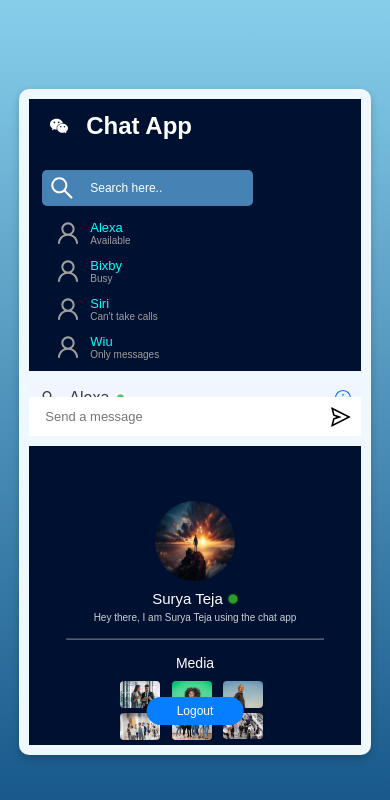
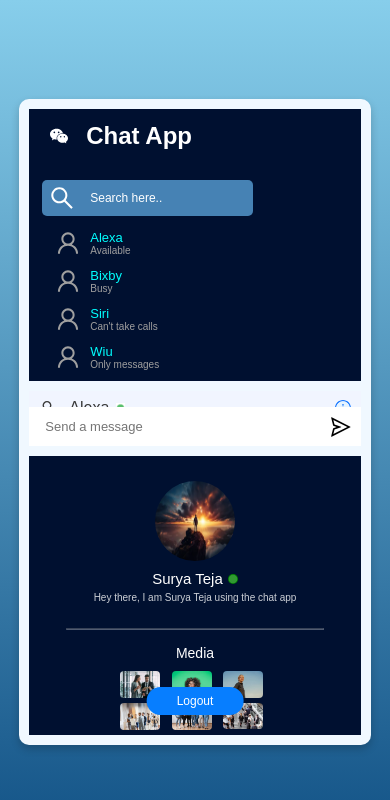
Before and after one commit to SuryatejaPonnaplli/Chat-bot, a React (Create React App) app: page /chat in a window 390 px wide. Shown: the top 800 px of the page. Built offline with nearby package versions, Linux system fonts and the light colour scheme.

Commit message:
edited css part and finished chat bot without redux and redux saga

```diff
--- a/src/App.tsx
+++ b/src/App.tsx
@@ -8,7 +8,7 @@ const App = () => {
       <BrowserRouter>
         <Routes>
           {/* <Route path="/" element={<Login />} /> */}
-          <Route path="/" element={<LoginForm />}></Route>
+          <Route path="/" element={<LoginForm />} />
           <Route path="/chat" element={<Chat />} />
         </Routes>
       </BrowserRouter>
--- a/src/index.tsx
+++ b/src/index.tsx
@@ -4,18 +4,14 @@ import App from "./App";
 import "./index.css";
 import reportWebVitals from "./reportWebVitals";
 
-const rootElement = document.getElementById("root");
-
-if (rootElement) {
-  const root = ReactDOM.createRoot(rootElement);
-  root.render(
-    <React.StrictMode>
-      <App />
-    </React.StrictMode>
-  );
-} else {
-  console.error('Root element with id "root" not found');
-}
+const root = ReactDOM.createRoot(
+  document.getElementById("root") as HTMLElement
+);
+root.render(
+  <React.StrictMode>
+    <App />
+  </React.StrictMode>
+);
 
 // If you want to start measuring performance in your app, pass a function
 // to log results (for example: reportWebVitals(console.log))
--- a/src/styles/Chat.css
+++ b/src/styles/Chat.css
@@ -18,11 +18,12 @@
   padding: 15px;
   border-radius: 10px;
   box-shadow: 0 4px 8px rgba(0, 0, 0, 0.2);
+  overflow: auto;
 }
 
 @media (max-width: 768px) {
   .chat-container {
-    grid-template-columns: 1fr 3fr;
+    grid-template-columns: 1fr 2fr 1fr;
   }
 }
 
--- a/src/styles/Login.css
+++ b/src/styles/Login.css
@@ -1,6 +1,6 @@
 .login {
   min-height: 100vh;
-  background: url(/src/assets/background.webp) no-repeat center center/cover;
+  background: url(/src/assets/background.webp) no-repeat center top/cover;
   display: flex;
   align-items: center;
   justify-content: center;
--- a/src/styles/RightSideBar.css
+++ b/src/styles/RightSideBar.css
@@ -14,8 +14,8 @@
   text-align: center;
   width: 100%;
   max-width: 70%;
-  margin: auto;
-  padding-top: 50px;
+  margin: 10px;
+  padding-top: 10px;
 }
 
 .rs-profile img {
```
